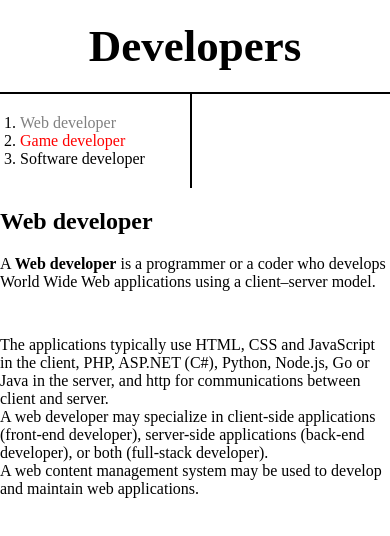
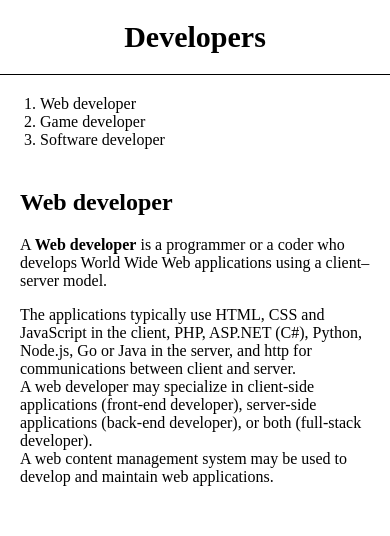
Before and after one commit to LuaBerry/HTML_CSS-Website, a plain HTML site: page 1.html in a window 390 px wide. Drawn offline with Linux system fonts and the light colour scheme.

Commit message:
CSS Grid, Mediaquery. Separated style to CSS file

```diff
--- a/1.html
+++ b/1.html
@@ -3,55 +3,29 @@
     <head>
         <title>The Developers</title>
         <meta charset="utf-8">
-        <style>
-            body {
-                margin:0;
-            }
-            a {
-                color:black;
-                text-decoration:none;
-            }
-
-            #active {
-                color:red;
-            }
-
-            .saw {
-                color:gray;
-            }
-
-            h1 {
-                font-size:45px;
-                text-align:center;
-                border-bottom: 2px solid black;
-                margin:0;
-                padding: 20px;
-            }
-            ol {
-                border-right: 2px solid black;
-                width: 150px;
-                margin:0;
-                padding:20px;
-            }
-        </style>
+        <link rel="stylesheet" href="style.css">
     </head>
 
     <body>
         <h1><a href="index.html">Developers</a></h1>
+        <div id="grid">
             <ol>
-            <li><a href="1.html" class ="saw">Web developer</a></li>
-            <li><a href="2.html" class ="saw" id = "active">Game developer</a></li>
+                <li><a href="1.html">Web developer</a></li>
+                <li><a href="2.html">Game developer</a></li>
                 <li><a href="3.html">Software developer</a></li>
             </ol>
+            <div id="article">
                 <h2>Web developer</h2>
                 <p>
                 A <a href="https://en.wikipedia.org/wiki/Web_developer" target="_blank" title="wikipedia page"><strong>Web developer</strong></a> is a programmer or a coder
                 who develops World Wide Web applications using a client–server model.
                 </p>
-        <p style="margin-top:45px">
+                <p>
                 The applications typically use HTML, CSS and JavaScript in the client, PHP, ASP.NET (C#), Python, Node.js, Go or Java in the server, and http for communications between client and server.<br>
                 A web developer may specialize in client-side applications (front-end developer), server-side applications (back-end developer), or both (full-stack developer).<br>
                 A web content management system may be used to develop and maintain web applications.
                 </p>
+            </div>
+        </div>
     </body>
 </html>
--- /dev/null
+++ b/style.css
@@ -0,0 +1,54 @@
+body {
+    margin:0;
+}
+
+a {
+    color:black;
+    text-decoration:none;
+}
+
+h1 {
+    font-size:45px;
+    text-align:center;
+    border-bottom: 1px solid black;
+    margin:0;
+    padding: 20px;
+}
+img {
+    width: 90%;
+    padding:20px;
+}
+#grid {
+    display:grid;
+    grid-template-columns: 200px 1fr;
+}
+
+#grid ol {
+    border-right: 1px solid black;
+    width: 150px;
+    margin:0;
+    padding:20px;
+    padding-left:33px;
+}
+
+#grid #article{
+    padding-left:25px;
+}
+
+@media(max-width:700px)
+{
+    h1{
+        font-size:30px;
+    }
+    #grid{
+        display:block;
+    }
+    #grid ol{
+        border-right:none;
+        padding:20px;
+        margin-left:20px;
+    }
+    #grid #article{
+        padding-left:20px;
+    }
+}
```
Also changed, not shown: 2.html (+7 -9 lines), 3.html (+7 -9 lines), grid.html (added, +22 -0 lines), index.html (+3 -7 lines), mediaquery.html (added, +23 -0 lines). Lines whose indentation alone changed are shown as unchanged.
